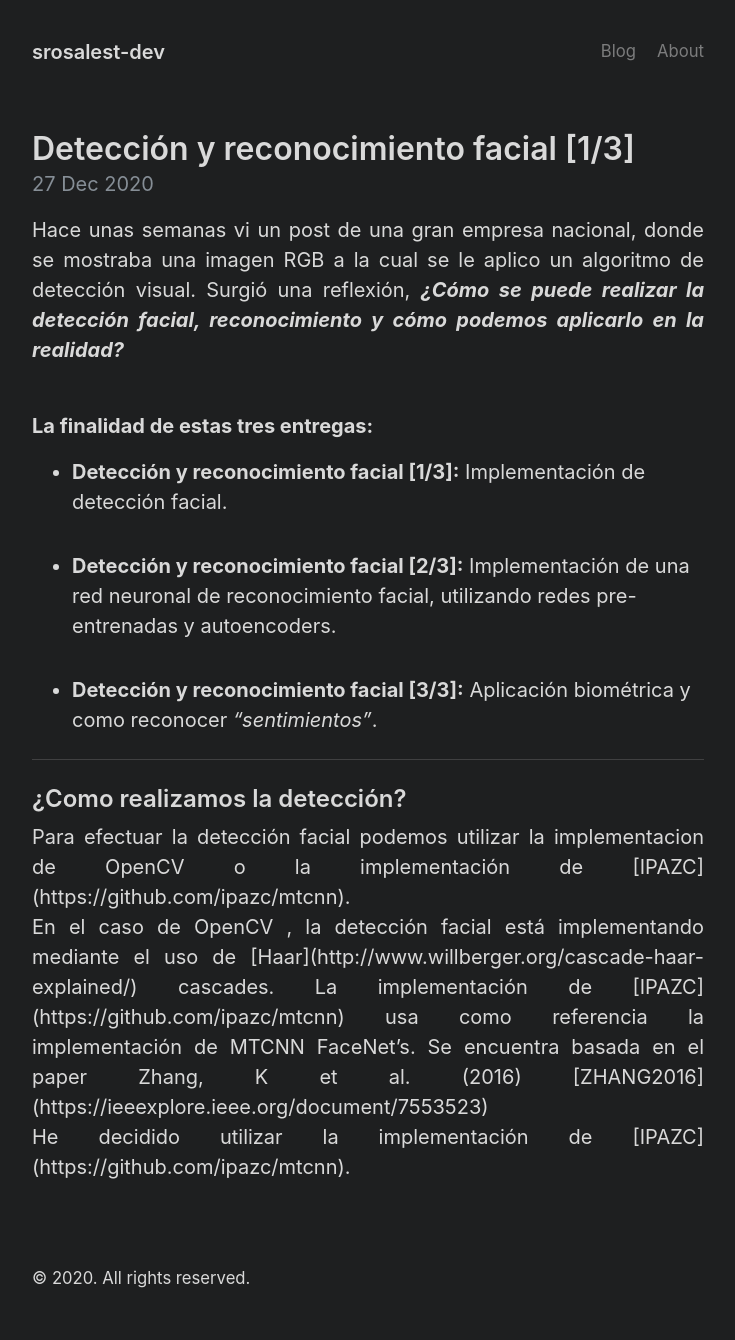
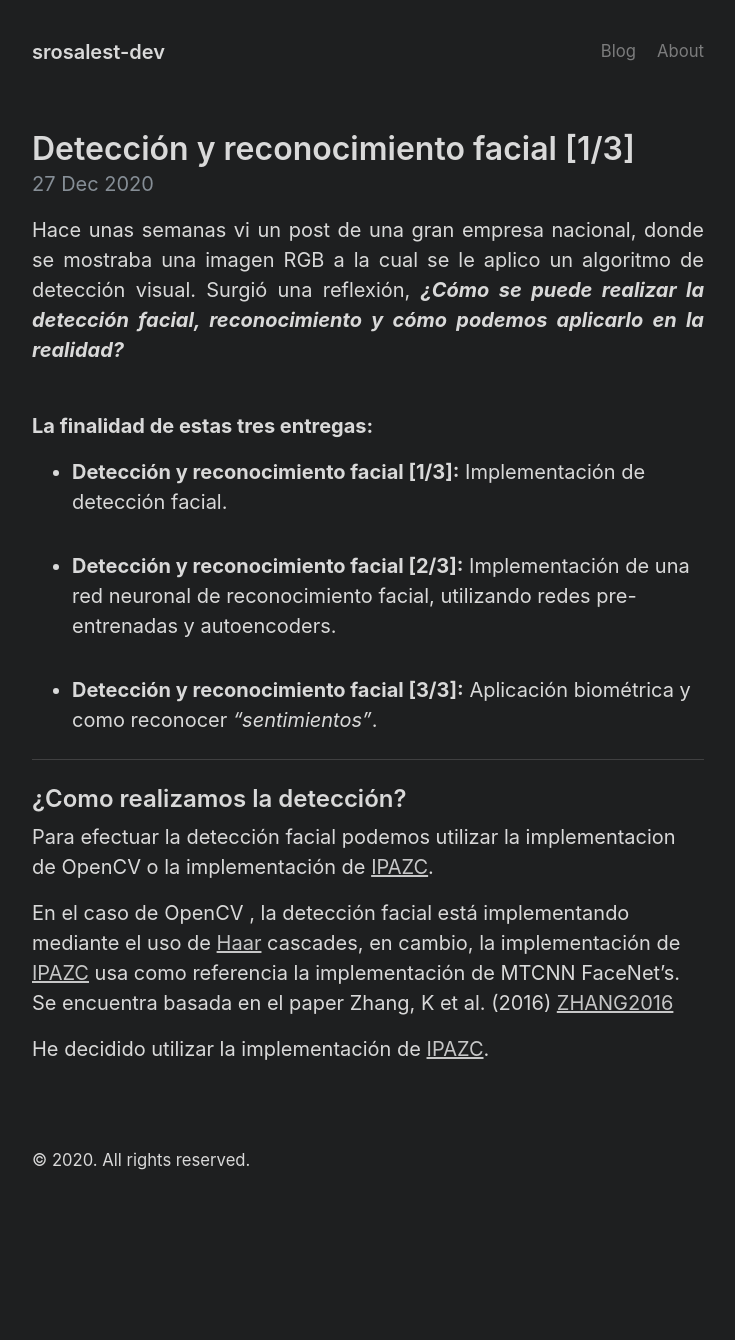
Before and after one commit to srosalest/srosalest.github.io, a Jekyll site: the page built from _posts/2020-12-27-deteccion-y-reconocimiento-facial.md, in a window 1280 px wide. Shown: the whole page, without its empty margins (272-1007 px from the left). Built offline with Jekyll 4.4.1, drawn with Linux system fonts in a browser that asks for light colours; after the commit the page ends 1222 px from its top, so only the background shows below that.

Commit message:
first post

```diff
--- a/_posts/2020-12-27-deteccion-y-reconocimiento-facial.md
+++ b/_posts/2020-12-27-deteccion-y-reconocimiento-facial.md
@@ -22,14 +22,13 @@ autor: Sebastián Rosales
 
 ## ¿Como realizamos la detección?
 
-<p align=justify>
+
 Para efectuar la detección facial podemos utilizar la implementacion de OpenCV o la implementación de
 [IPAZC](https://github.com/ipazc/mtcnn).
 <br/>
 
-En el caso de OpenCV , la detección facial está implementando mediante el uso de [Haar](http://www.willberger.org/cascade-haar-explained/) cascades. La implementación de [IPAZC](https://github.com/ipazc/mtcnn) usa como referencia la implementación de MTCNN FaceNet’s. Se encuentra basada en el paper Zhang, K et al. (2016) [ZHANG2016](https://ieeexplore.ieee.org/document/7553523)
+En el caso de OpenCV , la detección facial está implementando mediante el uso de [Haar](http://www.willberger.org/cascade-haar-explained/) cascades, en cambio, la implementación de [IPAZC](https://github.com/ipazc/mtcnn) usa como referencia la implementación de MTCNN FaceNet’s. Se encuentra basada en el paper Zhang, K et al. (2016) [ZHANG2016](https://ieeexplore.ieee.org/document/7553523)
 <br/>
 
 He decidido utilizar la implementación de [IPAZC](https://github.com/ipazc/mtcnn).
 <br/>
-</p>
```
